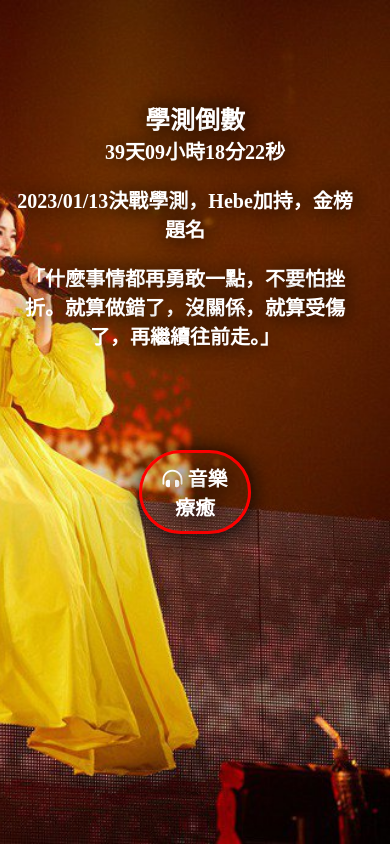
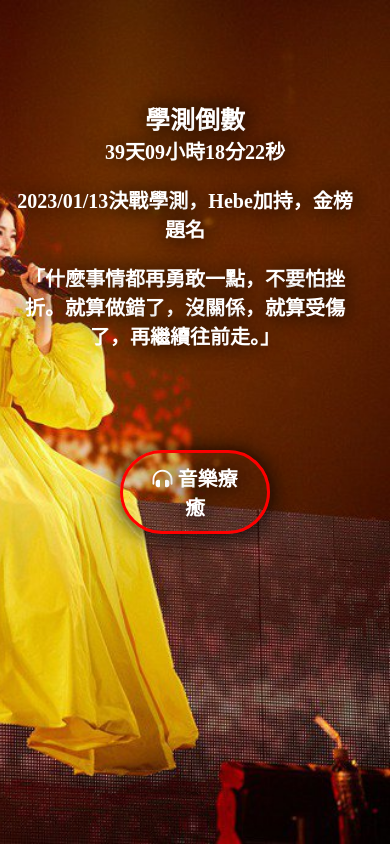
Before and after one commit to yixiang-liao/hebe_ceec_time, a plain HTML site: page index.html in a window 390 px wide. Drawn offline with Linux system fonts and the light colour scheme.

Commit message:
初始化

```diff
--- a/css/style.css
+++ b/css/style.css
@@ -50,7 +50,7 @@ header{
 		font-size: 20px;
 	}
 	.music{
-		margin-left: 35%;
-		margin-right: 35%;
+		margin-left: 30%;
+		margin-right: 30%;
 	}
 }
```
